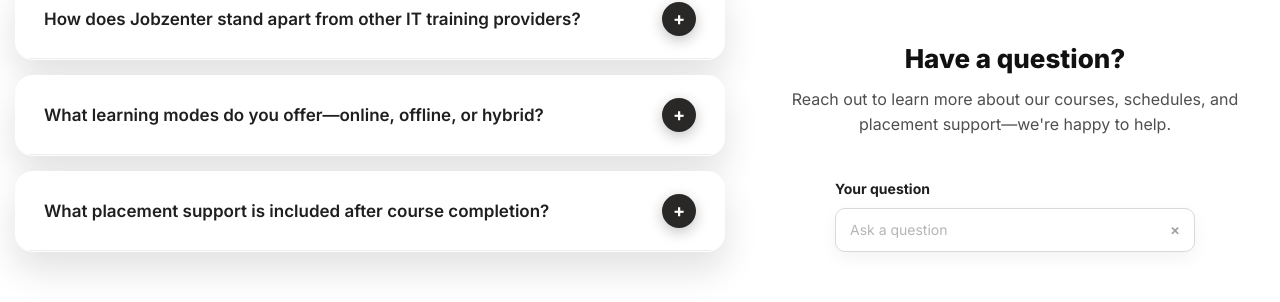
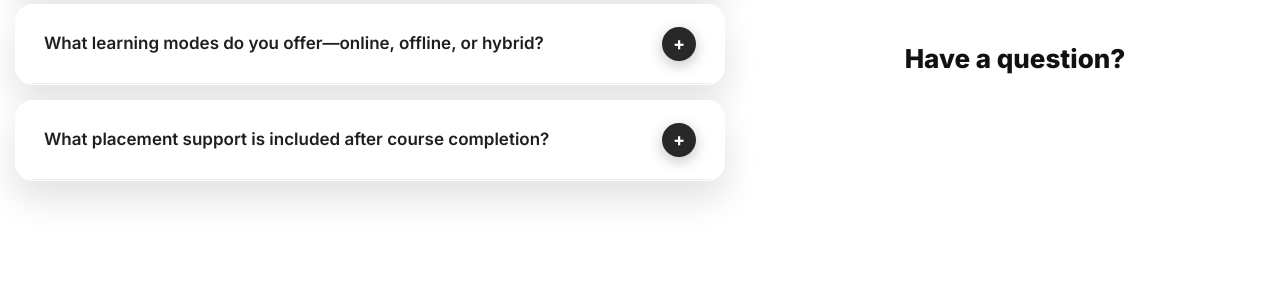
Before and after one commit to Urbancode-IT/jobzenterNextjs, a Next.js app: page / in a window 1280 px wide. Shown: the part 6014-6316 px from the top of the page. Built offline with nearby package versions, Linux system fonts and the light colour scheme; no server answers.

Commit message:
remove reach out text and question input from FaqSection

```diff
--- a/src/components/FaqSection.jsx
+++ b/src/components/FaqSection.jsx
@@ -134,22 +134,6 @@
           </div>
 
           <h3 className="faq-side-title text-center">Have a question?</h3>
-          <p className="faq-side-text text-center">
-            Reach out to learn more about our courses, schedules, and placement
-            support—we&apos;re happy to help.
-          </p>
-
-          <div className="faq-input-group d-flex flex-column">
-            <label className="faq-input-label">Your question</label>
-            <div className="faq-input-wrapper d-flex align-items-center">
-              <input
-                type="text"
-                placeholder="Ask a question"
-                className="faq-input"
-              />
-              <span className="faq-input-clear">×</span>
-            </div>
-          </div>
         </div>
       </div>
       {/* Particles */}
```
